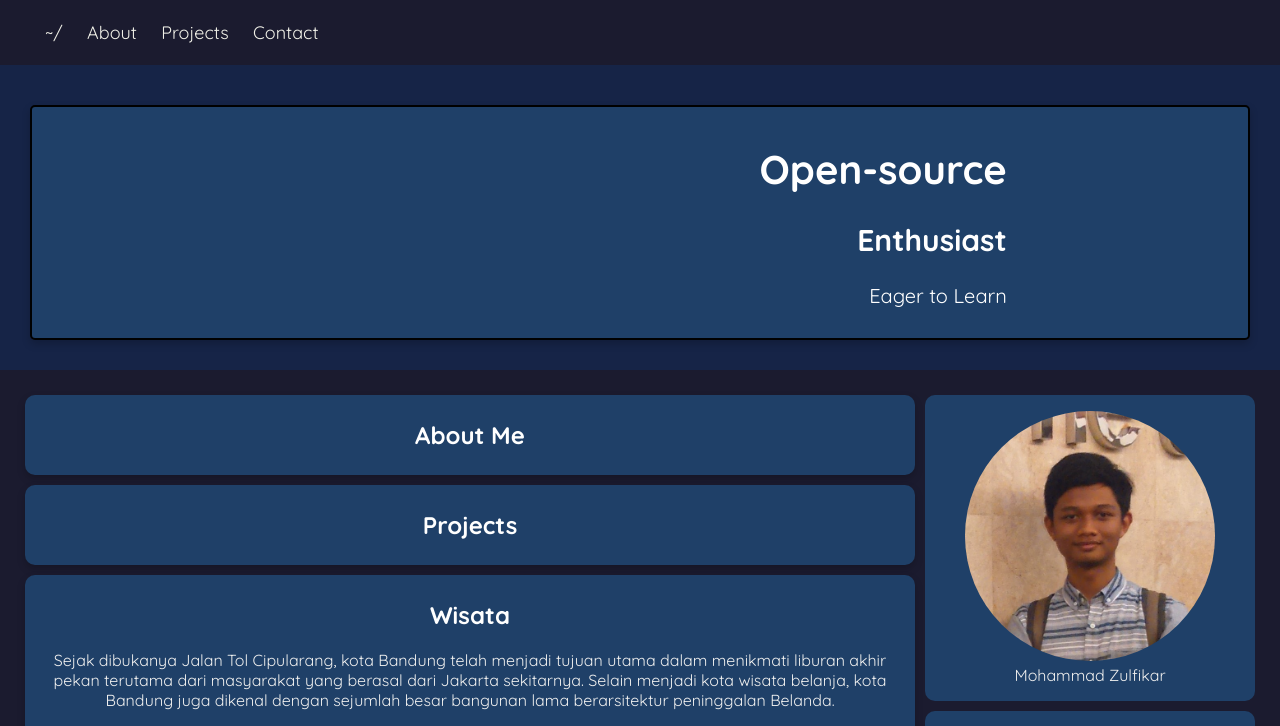
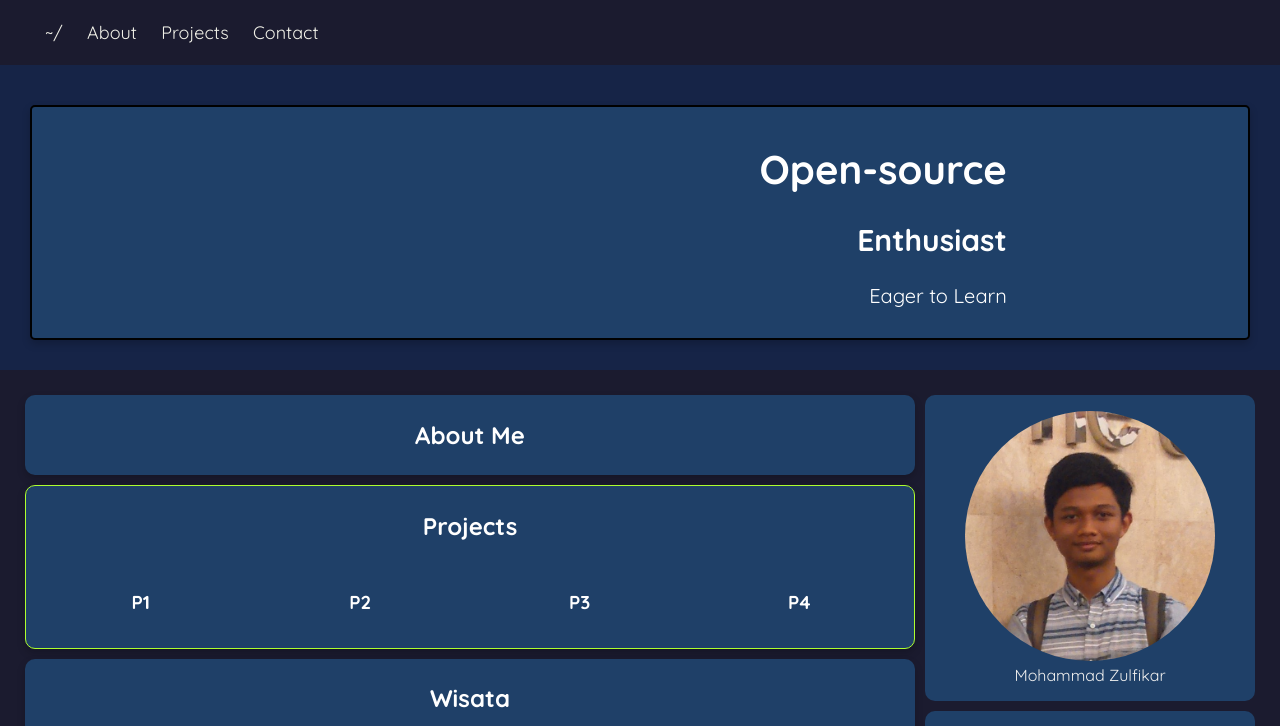
Before and after one commit to mohzulfikar/web-fundamental-submission, a plain HTML site: page index.html in a window 1280 px wide. Shown: the top 726 px of the page. Drawn offline with Linux system fonts and the light colour scheme.

Commit message:
modify flex layout

```diff
--- a/assets/styles/style.css
+++ b/assets/styles/style.css
@@ -104,20 +104,6 @@ main.flex-container {
     text-align: right;
 }
 
-.flex-section {
-    display: flex;
-    flex-wrap: wrap;
-    flex-direction: row;
-    justify-content: start;
-    align-items: auto;
-    align-content: start
-}
-
-.section-item {
-    flex: 0 0 auto;
-    margin: 24px;
-}
-
 .box {
     /* border: 2px solid black; */
     /* properti lainnya */
@@ -163,6 +149,36 @@ main.flex-container {
     height: auto;
 }
 
+.flex-section {
+    display: flex;
+    border: 1px solid greenyellow;
+    flex-wrap: wrap;
+    flex-direction: row;
+    /* justify-content: start; */
+    /* align-items: auto; */
+    /* align-content: start; */
+}
+
+.section-item {
+    flex-grow: 1;
+    flex-basis: 25%;
+    padding: 10px;
+    /* flex: 1 0 auto; */
+    /* margin: 10px; */
+}
+
+@media only screen and (min-width: 768px) and (max-width: 1024px) {
+    .section-item {
+        flex-basis: 50%;
+    }
+}
+
+@media only screen and (max-width: 768px) {
+    .section-item {
+        flex-basis: 100%;
+    }
+}
+
 footer {
     padding: 5px;
     color: white;
@@ -172,7 +188,20 @@ footer {
     font-weight: bold;
 }
 
-@media screen and (max-width: 1000px) {
+/* @media screen and (max-width: 1024px) {
+    .flex-section {
+        display: flex;
+        flex-wrap: wrap;
+        flex-direction: row;
+        justify-content: start;
+        align-items: auto;
+        align-content: start;
+    }
+
+    .section-item {
+        flex: 1 0 auto;
+        margin: 24px;
+    }
 
     #content,
     aside {
@@ -180,3 +209,26 @@ footer {
         padding: 0;
     }
 }
+
+@media screen and (max-width: 640px) {
+    .flex-section {
+        display: inline-block;
+        position: relative;
+        flex-wrap: wrap;
+        flex-direction: row;
+        justify-content: start;
+        align-items: auto;
+        align-content: start;
+    }
+
+    .section-item {
+        flex: 1;
+        margin: 24px;
+    }
+
+    #content,
+    aside {
+        width: 100%;
+        padding: 0;
+    }
+} */
--- a/index.html
+++ b/index.html
@@ -40,12 +40,20 @@
                 </p>
 
             </article>
-            <article id="projek" class="box card">
+            <article id="projek" class="box card flex-section">
                 <h2 class="no-flex">Projects</h2>
-                <section></section>
-                <section></section>
-                <section></section>
-                <section></section>
+                <section class="section-item">
+                    <h3>P1</h3>
+                </section>
+                <section class="section-item">
+                    <h3>P2</h3>
+                </section>
+                <section class="section-item">
+                    <h3>P3</h3>
+                </section>
+                <section class="section-item">
+                    <h3>P4</h3>
+                </section>
             </article>
             <article id="wisata" class="box card">
                 <h2>Wisata</h2>
```
